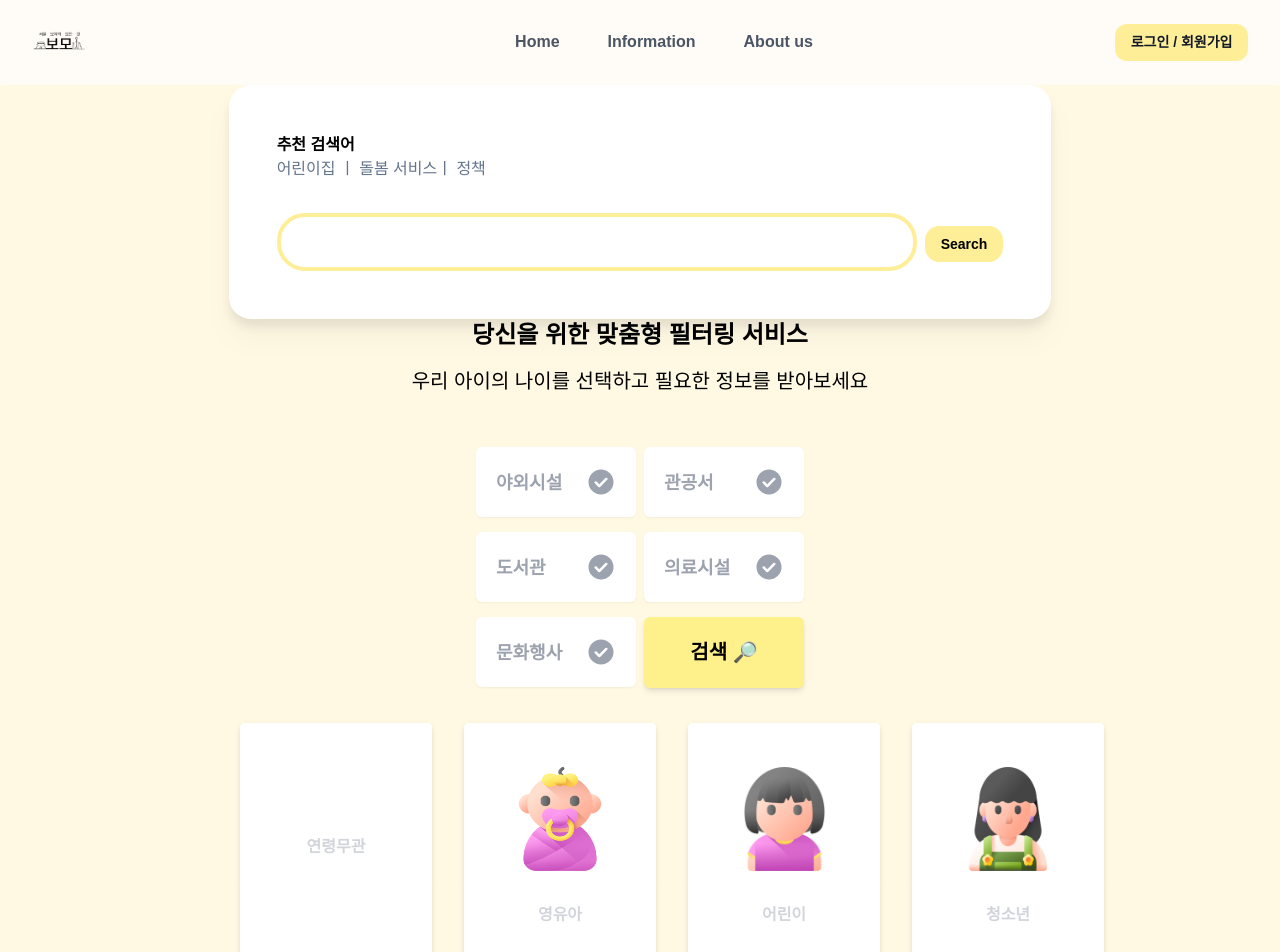
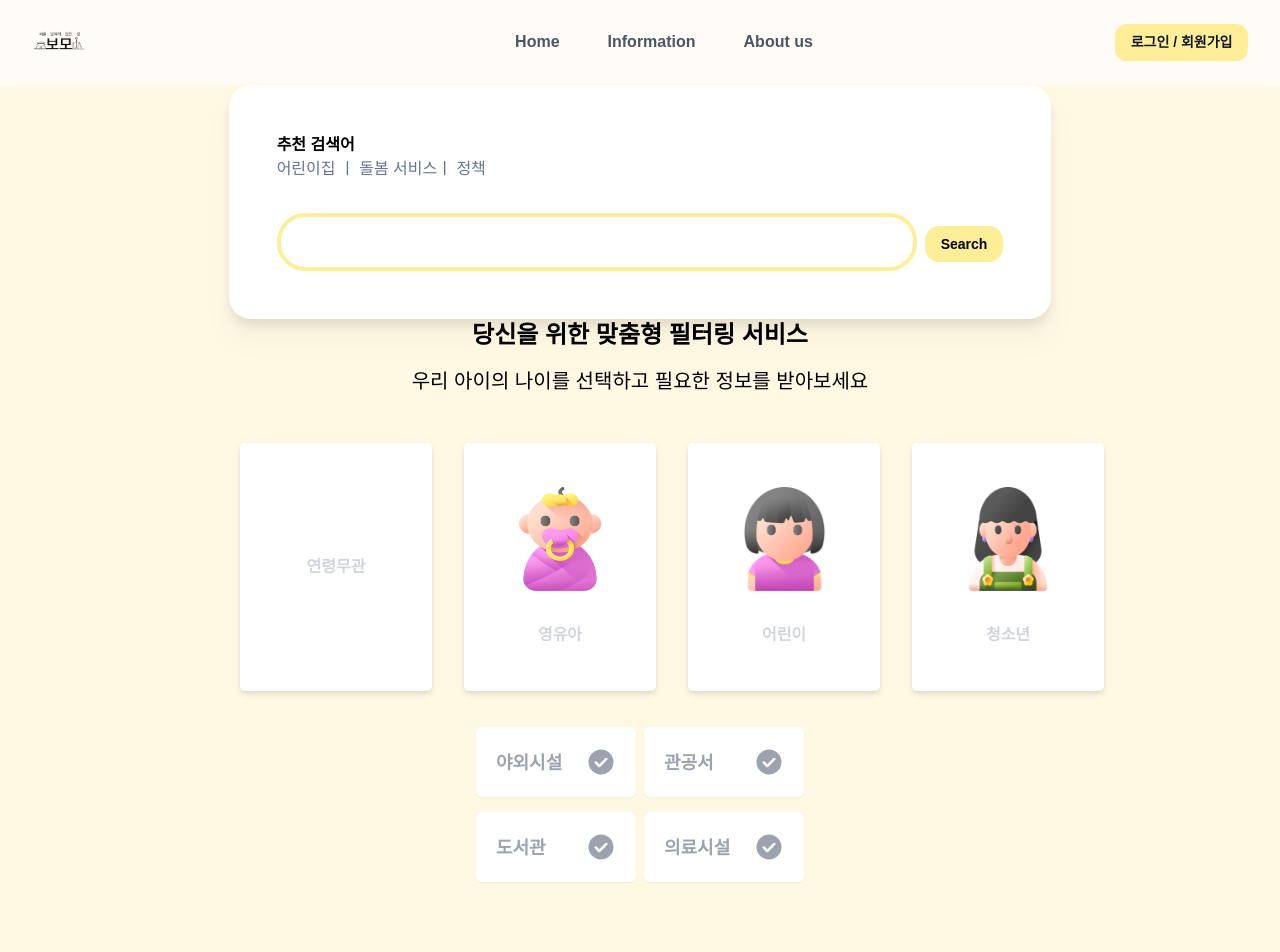
Before and after one commit to SeoulBomo/SeoulBomo.FE, a Next.js app: page / in a window 1280 px wide. Shown: the top 952 px of the page. Built offline with nearby package versions, Linux system fonts and the light colour scheme; a web font is replaced by a local one.

Commit message:
feat: filterSection 반응형 구현

```diff
--- a/src/components/main/RadioButton.tsx
+++ b/src/components/main/RadioButton.tsx
@@ -1,13 +1,7 @@
 export default function RadioButton({ name }: { name: string }) {
   return (
-    <fieldset>
     <label className="cursor-pointer">
-        <input
-          type="radio"
-          className="peer sr-only"
-          name="place"
-          value={name}
-        />
+      <input type="radio" name="place" className="peer sr-only" value={name} />
       <div className="lg:w-[10rem] rounded-md bg-white p-5 shadow-sm text-gray-400 ring-2 ring-transparent transition-all hover:shadow-md peer-checked:bg-yellow-200 peer-checked:text-black peer-checked:ring-yellow-400 peer-checked:ring-offset-2">
         <div className="flex flex-col">
           <div className="flex items-end justify-between">
@@ -28,6 +22,5 @@ export default function RadioButton({ name }: { name: string }) {
         </div>
       </div>
     </label>
-    </fieldset>
   );
 }
--- a/src/components/main/filterSection.tsx
+++ b/src/components/main/filterSection.tsx
@@ -20,13 +20,7 @@ export default function FilterSection() {
     },
   ];
   return (
-    <form
-      onSubmit={(e) => {
-        e.preventDefault();
-        console.log(e.target.place.value);
-        console.log(e.target.age.value);
-      }}
-    >
+    <fieldset>
       <section className="w-[screen] flex items-center justify-center">
         <div className="rounded-[0.625rem]">
           <div className="flex flex-col items-center justify-center">
@@ -38,11 +32,11 @@ export default function FilterSection() {
               우리 아이의 나이를 선택하고 필요한 정보를 받아보세요
             </text>
           </div>
-          <div className="flex flex-wrap items-center justify-center lg:flex-wrap-reverse gap-[0.5rem] lg:gap-[2rem]">
+          <div className="flex flex-wrap items-center justify-center gap-[0.5rem] lg:gap-[2rem]">
             <label className="cursor-pointer">
               <input
                 type="radio"
-                className="peer sr-only"
+                className="peer hidden"
                 name="age"
                 value="연령무관"
               />
@@ -54,7 +48,7 @@ export default function FilterSection() {
               <label className="cursor-pointer" key={item.id}>
                 <input
                   type="radio"
-                  className="peer sr-only"
+                  className="peer hidden"
                   name="age"
                   value={item.text}
                 />
@@ -76,6 +70,6 @@ export default function FilterSection() {
           </div>
         </div>
       </section>
-    </form>
+    </fieldset>
   );
 }
```
Lines whose indentation alone changed are shown as unchanged.
